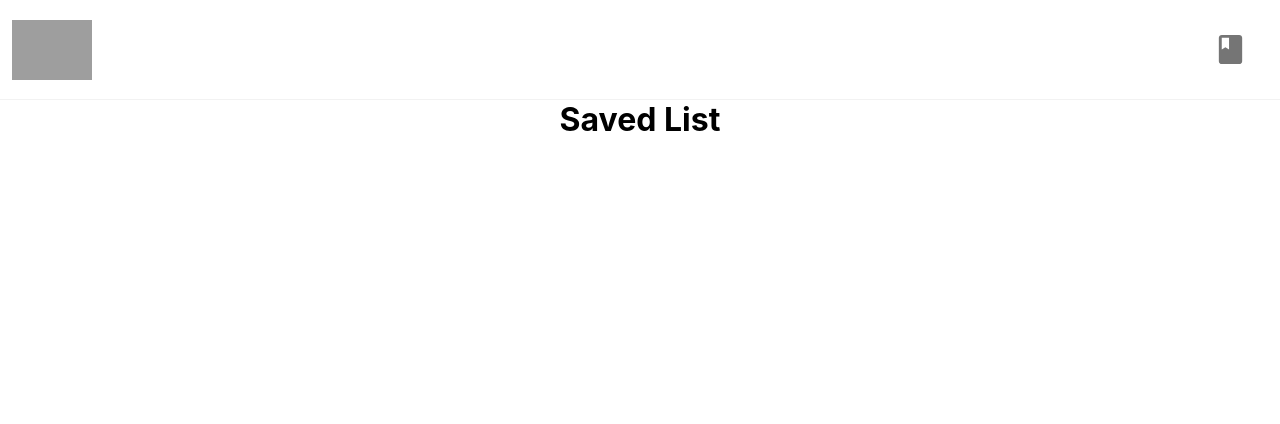
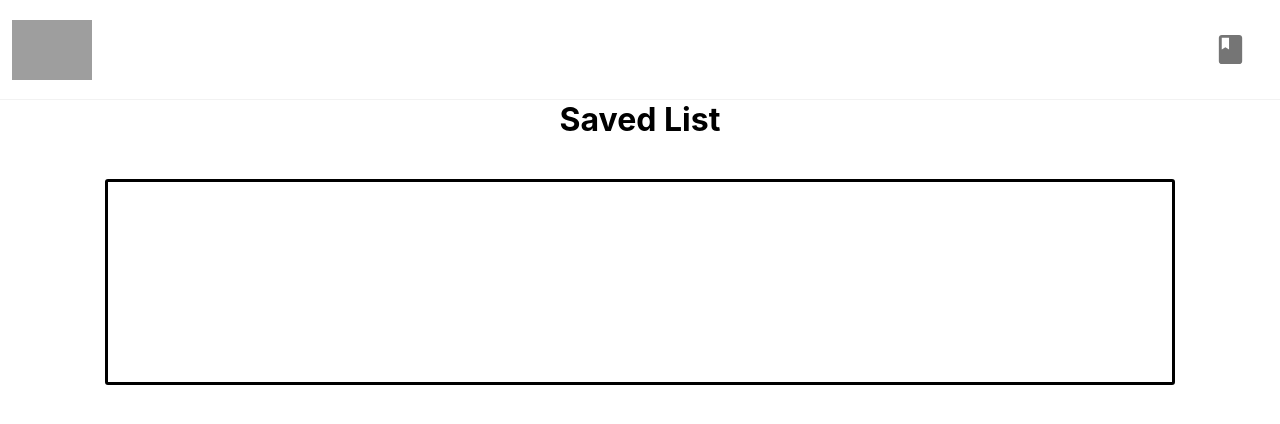
Before and after one commit to ritchiexia/book-recommender, a React (Create React App) app: page / in a window 1280 px wide. Both pictures are taken after a click on the button 1230 px from the left and 49 px from the top of the page. Shown: the top 424 px of the page. Built offline with nearby package versions, Linux system fonts and the light colour scheme; grey boxes are pictures that could not be loaded.

Commit message:
Tried fixing issue with null object, no success

```diff
--- a/src/App.js
+++ b/src/App.js
@@ -54,8 +54,6 @@ function App() {
       {
         viewingSaved ? <SavedList savedBooks={savedBooks} setSavedBooks={setSavedBooks}/> : <BookCards books={books} setBooks={setBooks} savedBooks={savedBooks} setSavedBooks={setSavedBooks}/>
       }
-        {/* {Tinder cards} */}
-        {/* {Buttons below Tinder cards} */}
     </div>
   );
 }
--- a/src/BookCards.js
+++ b/src/BookCards.js
@@ -14,13 +14,14 @@ const directions = {
 }
 
 function BookCards({books, setBooks, savedBooks, setSavedBooks}) {
-    const refContainer= useRef({current: false});
+    const refContainer = useRef({current: false});
     const currBook = useRef({current: null});
     const init_flag = useRef({current: 20});
 
     useEffect(() => {
-        console.log("Current book stack:", {books});
-        console.log("Top book on stack:", books[books.length-1]);
+        // console.log("Current book stack:", {books});
+        // console.log("Top book on stack:", books[books.length-1]);
+        // console.log("Saved books BEFORE useEffect:", {savedBooks});
 
         // check to see if we add current book to saved list, and if so, do it
         if (refContainer.current) {
@@ -33,7 +34,7 @@ function BookCards({books, setBooks, savedBooks, setSavedBooks}) {
                     }
                 }
                 if (!found) {
-                    prevSavedBooks.push(currBook.current)
+                    prevSavedBooks.push(currBook.current);
                 }
                 return prevSavedBooks;
             });
@@ -68,9 +69,9 @@ function BookCards({books, setBooks, savedBooks, setSavedBooks}) {
         switch (direction) {
             case directions.LIKE:
                 // send the book id and "1" response to backend
-                fetch('localhost:5000/books/1', requestOptions)
-                    .then(response => response.json())
-                    .then(data => this.setState({ init_flag: (init_flag.current > 0) ? 1 : 0, book_id: books[books.length-1].id, sentiment: 1 }));
+                // fetch('localhost:5000/books/1', requestOptions)
+                //     .then(response => response.json())
+                //     .then(data => this.setState({ init_flag: (init_flag.current > 0) ? 1 : 0, book_id: books[books.length-1].id, sentiment: 1 }));
                 init_flag.current--;
                 refContainer.current = true;
 
--- a/src/SavedList.css
+++ b/src/SavedList.css
@@ -0,0 +1,43 @@
+/*
+ * General format of header and styling follows this tutorial: https://www.youtube.com/watch?v=DQfeB_FKKkc&t=5317s, but slightly adjusted.
+ * In general we are just copying Tinder's layout
+*/
+
+.entry {
+    position: relative;
+    width: 80vw;
+    padding: 20px;
+    max-width: 85vw;
+    height: 20vh;
+    border-radius: 3px;
+    background-size: cover;
+    background-position: center;
+    border-style: solid;
+    border-width: 3px;
+}
+
+.entry > h3 {
+    font-size: x-large;
+    position: absolute;
+    bottom: 30px;
+    color: black;
+}
+
+.entry > h4 {
+    font-size: smaller;
+    position: absolute;
+    bottom: 10px;
+    color: black;
+}
+
+.SavedList___container {
+    display: flex;
+    flex-direction: column;
+    justify-content: center;
+    align-items: center;
+    margin-top: 5vh;
+}
+
+.box {
+    position: relative;
+}
--- a/src/SavedList.js
+++ b/src/SavedList.js
@@ -7,7 +7,17 @@ function SavedList({savedBooks, setSavedBooks}) {
         <div>
             <h1>Saved List</h1>
 
-            <div className="">
+            <div className="SavedList___container">
+                {
+                    savedBooks.map(book => (
+                        <div className="box" key={book.id}>
+                            <div className="entry">
+                                <h3>{book.name}</h3>
+                                <h4>{book.author}</h4>
+                            </div>
+                        </div>
+                    ))
+                }
 
             </div>
         </div>
```
Also changed, not shown: 1 other file (tests, documents, lock files or other folders).
